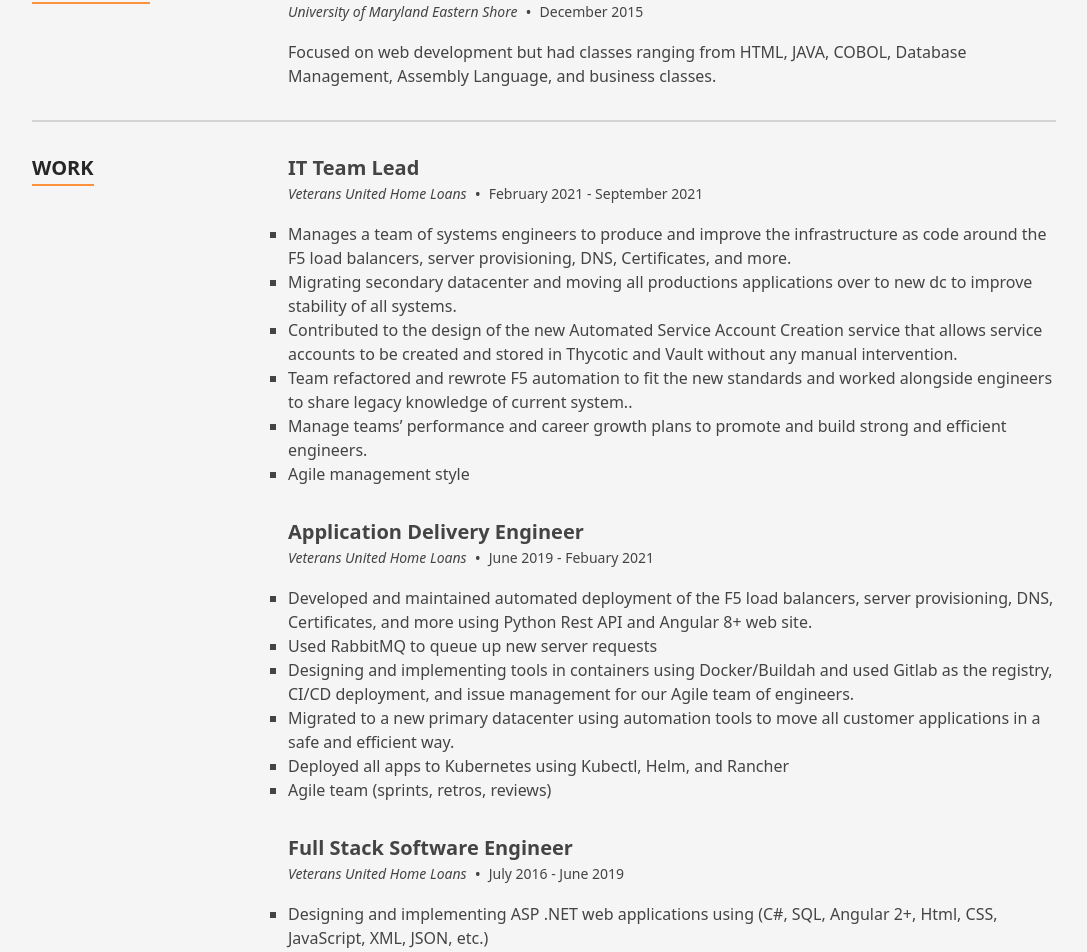
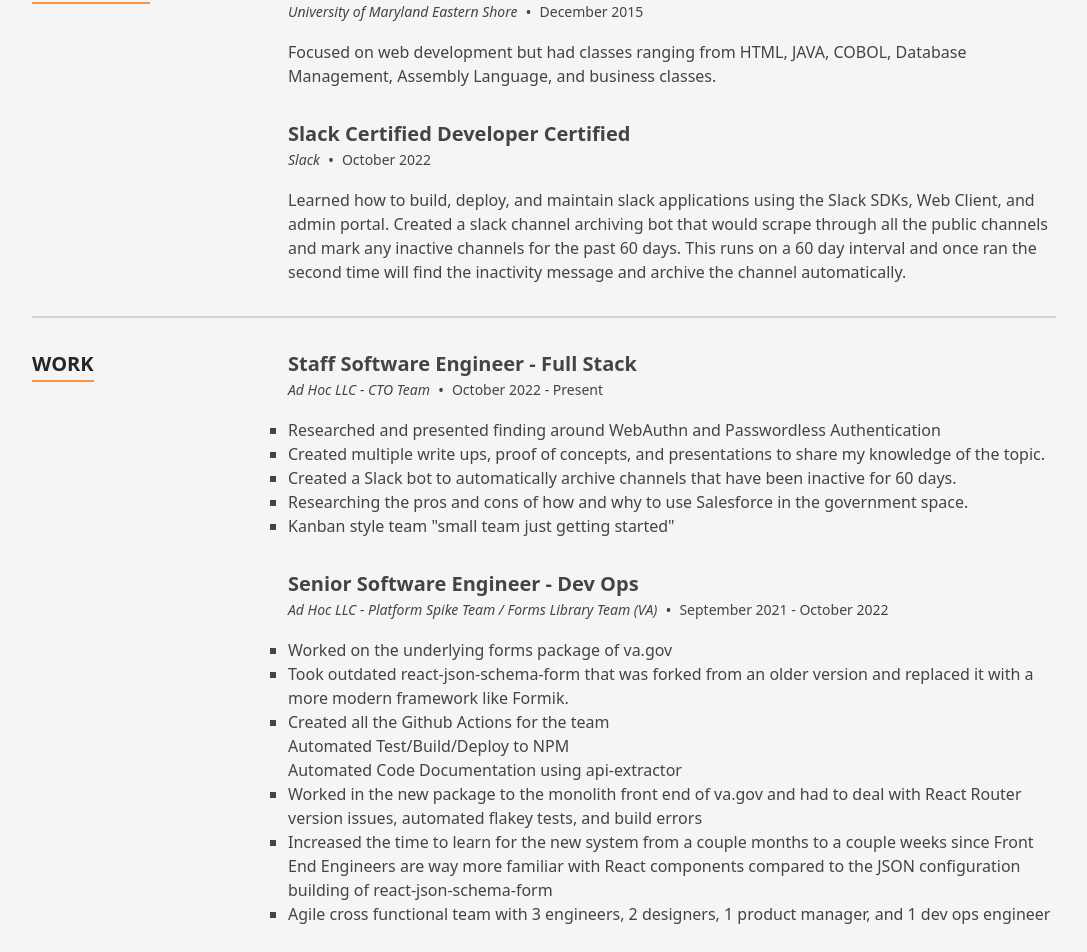
Before and after one commit to bjmccotter7192/mccotter-net-resume, a Next.js app: page / in a window 1280 px wide. Shown: the part 1320-2272 px from the top of the page, without its empty margins (96-1183 px from the left). Built offline with nearby package versions, Linux system fonts and the light colour scheme.

Commit message:
added data and removing portfolio and testimonial

```diff
--- a/src/components/Sections/Portfolio.tsx
+++ b/src/components/Sections/Portfolio.tsx
@@ -13,7 +13,7 @@
   return (
     <Section className="bg-neutral-800" sectionId={SectionId.Portfolio}>
       <div className="flex flex-col gap-y-8">
-        <h2 className="self-center text-xl font-bold text-white">Check out some of my work</h2>
+        <h2 className="self-center text-xl font-bold text-white">Check out my travels</h2>
         <div className=" w-full columns-2 md:columns-3 lg:columns-4">
           {portfolioItems.map((item, index) => {
             const {title, image} = item;
--- a/src/data/data.tsx
+++ b/src/data/data.tsx
@@ -284,12 +284,60 @@
     title: 'Bachelors of Science - Computer Science',
     content: <p>Focused on web development but had classes ranging from HTML, JAVA, COBOL, Database Management, Assembly Language, and business classes.</p>,
   },
+  {
+    date: 'October 2022',
+    location: 'Slack',
+    title: 'Slack Certified Developer Certified',
+    content: <p>Learned how to build, deploy, and maintain slack applications using the Slack SDKs, Web Client, and admin portal.
+      Created a slack channel archiving bot that would scrape through all the public channels and mark any
+      inactive channels for the past 60 days. This runs on a 60 day interval and once ran the second time will find the inactivity
+      message and archive the channel automatically.</p>,
+  },
 ];
 
 export const experience: TimelineItem[] = [
   {
+    date: 'October 2022 - Present',
+    location: 'Ad Hoc LLC - CTO Team',
+    title: 'Staff Software Engineer - Full Stack',
+    content: (
+      <ul>
+        <li>Researched and presented finding around WebAuthn and Passwordless Authentication</li>
+        <li>Created multiple write ups, proof of concepts, and presentations to share my knowledge of the topic.</li>
+        <li>Created a Slack bot to automatically archive channels that have been inactive for 60 days.</li>
+        <li>Researching the pros and cons of how and why to use Salesforce in the government space.</li>
+        <li>Kanban style team "small team just getting started"</li>
+      </ul>
+    ),
+  },
+  {
+    date: 'September 2021 - October 2022',
+    location: 'Ad Hoc LLC - Platform Spike Team / Forms Library Team (VA)',
+    title: 'Senior Software Engineer - Dev Ops',
+    content: (
+      <ul>
+        <li>Worked on the underlying forms package of va.gov</li>
+        <li>Took outdated react-json-schema-form that was forked from an older version and replaced it with a more modern
+          framework like Formik.
+        </li>
+        <li>Created all the Github Actions for the team</li>
+        <ol>
+          <li>Automated Test/Build/Deploy to NPM</li>
+          <li>Automated Code Documentation using api-extractor</li>
+        </ol>
+        <li>Worked in the new package to the monolith front end of va.gov and had to deal with React Router version issues,
+          automated flakey tests, and build errors
+        </li>
+        <li>Increased the time to learn for the new system from a couple months to a couple weeks since Front End Engineers
+          are way more familiar with React components compared to the JSON configuration building of react-json-schema-form
+        </li>
+        <li>Agile cross functional team with 3 engineers, 2 designers, 1 product manager, and 1 dev ops engineer</li>
+      </ul>
+    ),
+  },
+  {
     date: 'February 2021 - September 2021',
-    location: 'Veterans United Home Loans',
+    location: 'Veterans United Home Loans  - Platform Engineering',
     title: 'IT Team Lead',
     content: (
       <ul>
@@ -313,7 +361,7 @@
   },
   {
     date: 'June 2019 - Febuary 2021',
-    location: 'Veterans United Home Loans',
+    location: 'Veterans United Home Loans - Platform Engineering',
     title: 'Application Delivery Engineer',
     content: (
       <ul>
@@ -334,7 +382,7 @@
   },
   {
     date: 'July 2016 - June 2019',
-    location: 'Veterans United Home Loans',
+    location: 'Veterans United Home Loans - Software Services',
     title: 'Full Stack Software Engineer',
     content: (
       <ul>
--- a/src/pages/index.tsx
+++ b/src/pages/index.tsx
@@ -22,8 +22,8 @@
       <Hero />
       <About />
       <Resume />
-      <Portfolio />
-      <Testimonials />
+      {/* <Portfolio />
+      <Testimonials /> */}
       <Contact />
       <Footer />
     </Page>
```
